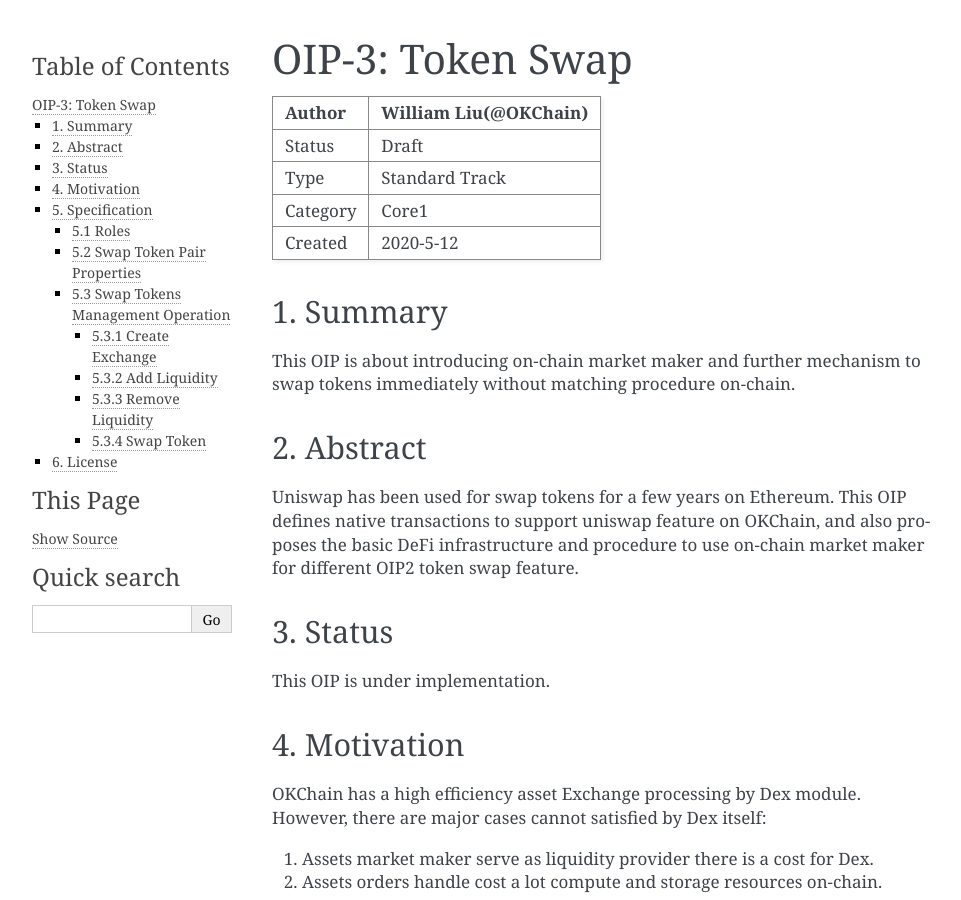
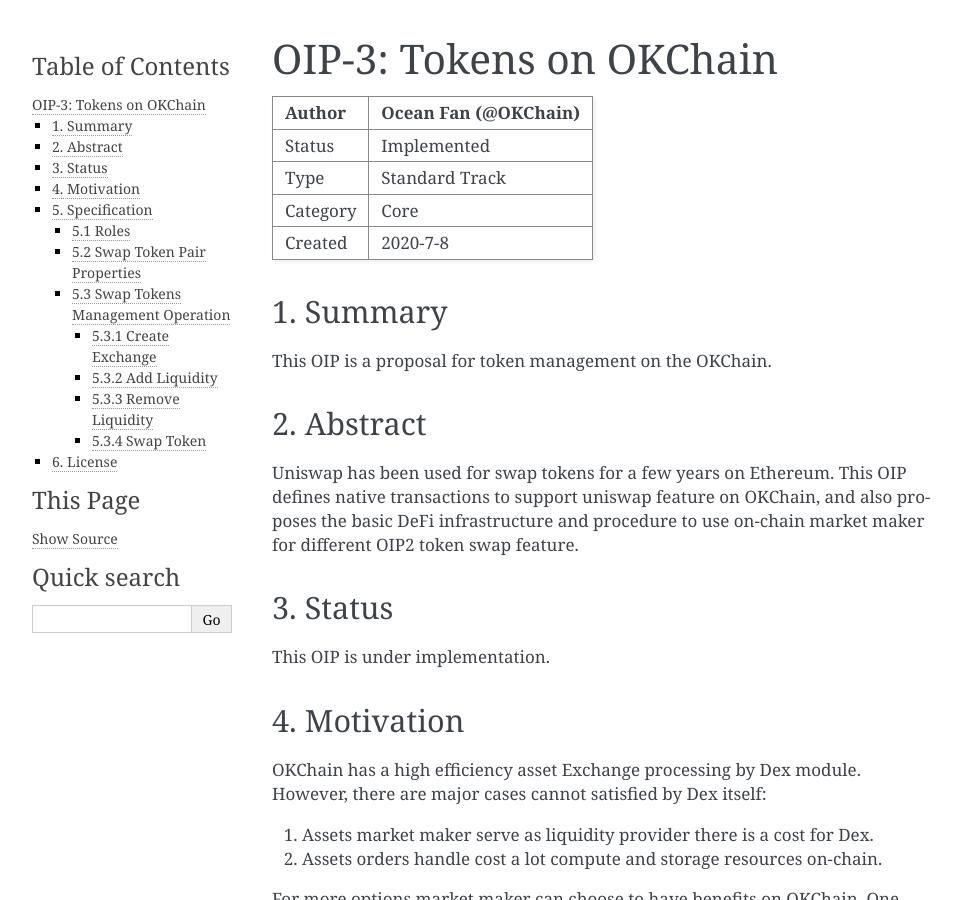
Before and after one commit to okx/KIPs, a Sphinx documentation site: the page built from docs/draft/OIP-14.md, in a window 1280 px wide and 900 px high. Shown: the whole window, without its empty margins (148-1109 px from the left). Built offline with Sphinx 7.4.7, drawn with Linux system fonts in a browser that asks for light colours.

Commit message:
OIP Tokens on OKChain

```diff
--- a/docs/draft/OIP-14.md
+++ b/docs/draft/OIP-14.md
@@ -1,15 +1,15 @@
-# OIP-3: Token Swap
+# OIP-3: Tokens on OKChain
 
-| Author   | William Liu(@OKChain) |
+| Author   | Ocean Fan (@OKChain)  |
 | :------- | --------------------- |
-| Status   | Draft                 |
+| Status   | Implemented           |
 | Type     | Standard Track        |
-| Category | Core1                  |
-| Created  | 2020-5-12             |
+| Category | Core                  |
+| Created  | 2020-7-8              |
 
 ## 1. Summary
 
-This OIP is about introducing on-chain market maker and further mechanism to swap tokens immediately without matching procedure on-chain.
+This OIP is a proposal for token management on the OKChain.
 
 ## 2. Abstract­
 
```
